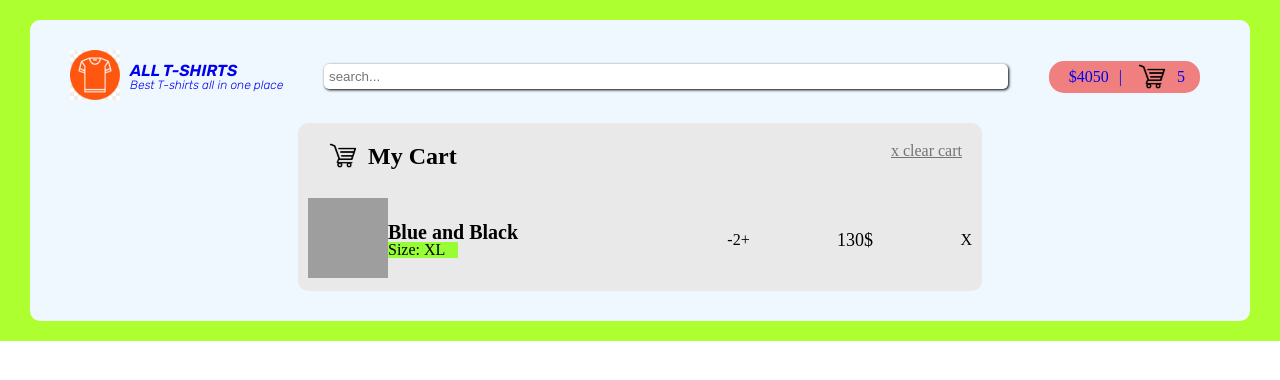
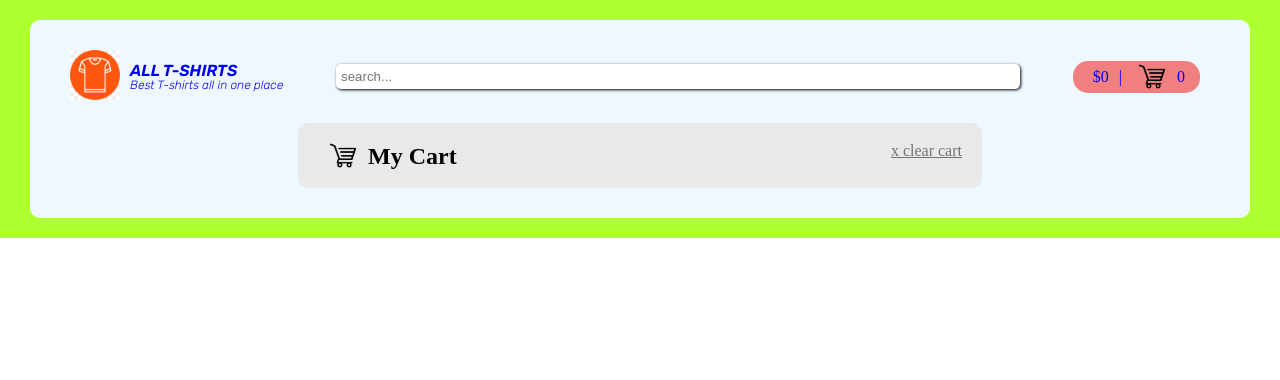
Before and after one commit to ArthurSalt/T-shirts, a React (Create React App) app: page /cart in a window 1280 px wide. Shown: the top 380 px of the page. Built offline with nearby package versions, Linux system fonts and the light colour scheme; grey boxes are pictures that could not be loaded.

Commit message:
working on cart states

```diff
--- a/src/components/Header/CartPanel/CartPanel.jsx
+++ b/src/components/Header/CartPanel/CartPanel.jsx
@@ -1,5 +1,6 @@
 import React from 'react';
 
+import {useSelector} from 'react-redux';
 import { Link } from 'react-router-dom';
 
 import cartIcon from '../../../assets/img/cart_icon.png';
@@ -7,13 +8,17 @@ import cartIcon from '../../../assets/img/cart_icon.png';
 import styles from './CartPanel.module.scss'
 
 const CartPanel = () => {
+
+   const totalCount = useSelector(state => state.cart.totalCount);
+   const items = useSelector(state => state.cart.items);
+
    return (
       <div className={styles.cart_wrapper}>
          <Link to='/cart' className={styles.cart}>
-            <p>$4050</p>
+            <p>${totalCount}</p>
             <p>|</p>
             <img className={styles.cart_img} src={cartIcon} alt="cart_logo" />
-            <b>5</b>
+            <b>{items.length}</b>
          </Link>
       </div>
    );
--- a/src/components/Pages/Cart.jsx
+++ b/src/components/Pages/Cart.jsx
@@ -1,5 +1,7 @@
 import React from 'react';
-import { useSelector } from 'react-redux';
+
+import { useSelector, useDispatch } from 'react-redux';
+import { clearCart } from '../../redux/slices/cartSlice';
 
 import cartIcon from '../../assets/img/cart_icon.png';
 
@@ -10,7 +12,8 @@ import './Cart.scss'
 export const Cart = () => {
 
    const items = useSelector(store => store.cart.items)
-   console.log(items)
+   const totalCount = useSelector(store => store.cart.totalCount)
+   const dispatch = useDispatch()
 
    return (
       <div className='cart_wrapper'>
@@ -20,11 +23,9 @@ export const Cart = () => {
                <h1 className='cart_title'>My Cart</h1>
             </div>
             <div>
-               <p className='cart_clear'>x clear cart</p>
+               <p onClick={() => dispatch(clearCart())} className='cart_clear'>x clear cart</p>
             </div>
-
          </div>
-
          <ul className="cart_list">
             {items.map(item => <CartItem {...item} />
             )}
--- a/src/components/Pages/Cart.scss
+++ b/src/components/Pages/Cart.scss
@@ -62,17 +62,35 @@
 
       &_size {
          font-size: 16px;
+         padding: 5px;
+         border-radius: 10px;
          background-color: #97fd37;
          width: 70px;
       }
 
       &_amount {
          display: flex;
+         justify-content: center;
+         font-size: 22px;
+         font-weight: 600;
+
+         color: rgb(255, 75, 75);
+
+         p {
+            padding: 10px;
+            cursor: pointer;
+         }
       }
 
       &_price {
          font-size: 18px;
          font-weight: 500;
       }
+
+      &_remove {
+         width: 20px;
+         height: 20px;
+         cursor: pointer;
+      }
    }
 }
--- a/src/components/Pages/CartItem.jsx
+++ b/src/components/Pages/CartItem.jsx
@@ -1,8 +1,16 @@
 import React from 'react';
+
+import { useDispatch } from 'react-redux'
+import { removeItem } from '../../redux/slices/cartSlice';
+
+import deleteIcon from '../../assets/img/delete_icon.png';
 
 import './Cart.scss'
 
 const CartItem = ({ id, name, imageUrl, price, size }) => {
+
+   const dispatch = useDispatch();
+
    return (
       <li className='cart_item'>
          <div className='cart_item_head'>
@@ -20,7 +28,9 @@ const CartItem = ({ id, name, imageUrl, price, size }) => {
             <p>+</p>
          </div>
          <div className='cart_item_price'>{price}$</div>
-         <div className="cart_item_remove">X</div>
+         <div onClick={() => dispatch(removeItem(id))} >
+            <img className="cart_item_remove" src={deleteIcon} alt="" />
+         </div>
       </li>
    );
 }
--- a/src/redux/slices/cartSlice.js
+++ b/src/redux/slices/cartSlice.js
@@ -2,26 +2,32 @@ import { createSlice } from '@reduxjs/toolkit'
 
 const initialState = {
    totalCount: 0,
-   items: [{
-      "id": 9,
-      "name": "Blue and Black",
-      "imageUrl": "https://storage.vsemayki.ru/images/0/1/1879/1879869/previews/people_13_man_tshirt_sport_front_white_500.jpg",
-      "price": 130,
-      "size": "XL",
-   }],
+   items: [],
 }
 
 export const cartSlice = createSlice({
    name: 'cart',
    initialState,
    reducers: {
+
       addItem(state, action) {
-         state.items.push(action.payload)
+         state.items.push(action.payload);
+         state.totalCount = state.items.reduce((sum, obj) => sum += obj.price, 0);
+      },
+
+      removeItem(state, action) {
+         state.items = state.items.filter(obj => obj.id !== action.payload);
+         state.totalCount = state.items.reduce((sum, obj) => sum += obj.price, 0);
+      },
+
+      clearCart(state) {
+         state.items = [];
       }
+
    },
 })
 
 
-export const { addItem } = cartSlice.actions
+export const { addItem, removeItem, clearCart } = cartSlice.actions
 
 export default cartSlice.reducer
```
Also changed, not shown: src/assets/img/delete_icon.png (added).
